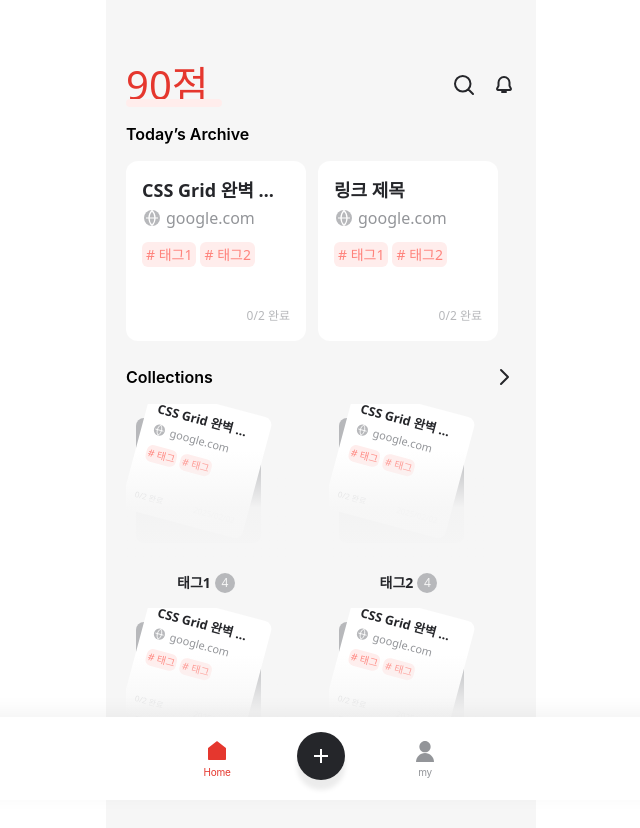
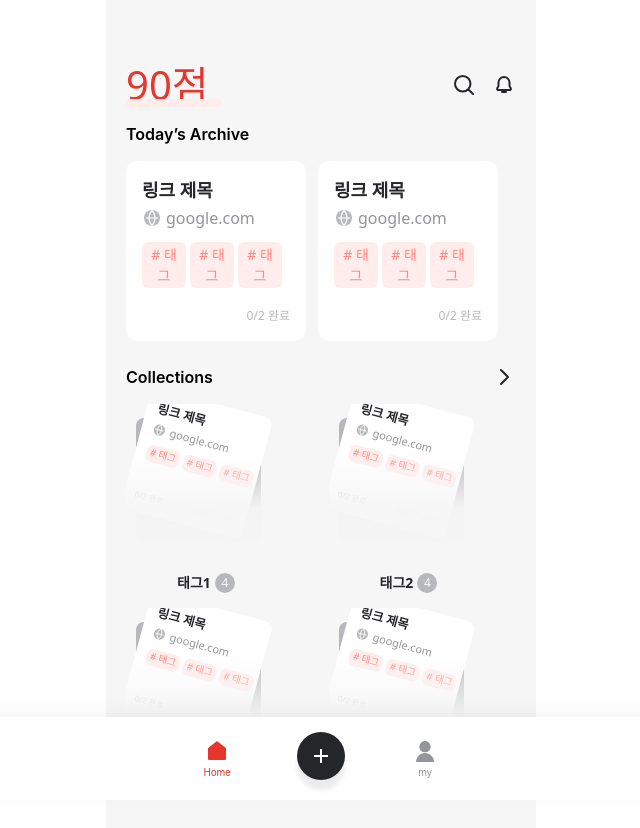
Before and after one commit to 8th-COKERTHON/client-team2, a React (Vite) app: page / in a window 1280 px wide. Shown: the top 828 px of the page, without its empty margins (319-959 px from the left). Built offline with nearby package versions, Linux system fonts and the light colour scheme.

Commit message:
fix: align home screen with figma

```diff
--- a/src/pages/HomePage.tsx
+++ b/src/pages/HomePage.tsx
@@ -2,15 +2,15 @@ import { Link } from "react-router";
 
 import { ROUTES } from "@/constants/routes";
 import { MOCK_BOOKMARKS, MOCK_TAGS } from "@/features/link/api/mockLinks";
-import { TagBadge } from "@/features/link/components/TagBadge";
 import type { Bookmark, Tag } from "@/features/link/types";
 
 const TODAY_ARCHIVE_ITEMS = MOCK_BOOKMARKS.slice(0, 2);
 const COLLECTION_TAGS = [
   ...MOCK_TAGS,
-  { id: "study", name: "학업" },
-  { id: "career", name: "학업" },
+  { id: "tag-3", name: "태그3" },
+  { id: "tag-4", name: "태그4" },
 ] satisfies Tag[];
+const HOME_TAGS = ["tag-1", "tag-2", "tag-3"];
 
 function SearchIcon() {
   return (
@@ -70,6 +70,22 @@ function SiteIcon({ className = "size-5" }: { className?: string }) {
   );
 }
 
+function HomeTag({ size = "default" }: { size?: "default" | "small" }) {
+  const isSmall = size === "small";
+
+  return (
+    <span
+      className={`shrink-0 rounded-md bg-main-100 text-center font-medium text-main-300 ${
+        isSmall
+          ? "w-[34px] px-[2px] py-px text-[9.72px] leading-[1.5]"
+          : "w-11 px-1 py-0.5 text-[14px] leading-[1.5]"
+      }`}
+    >
+      # 태그
+    </span>
+  );
+}
+
 type ArchiveCardProps = {
   bookmark: Bookmark;
 };
@@ -85,7 +101,7 @@ function ArchiveCard({ bookmark }: ArchiveCardProps) {
       <div className="flex flex-col gap-3">
         <div className="flex flex-col gap-0.5">
           <h2 className="line-clamp-1 text-[18px] leading-[1.5] font-semibold text-grayscale-800">
-            {bookmark.title}
+            링크 제목
           </h2>
           <div className="flex items-center gap-1">
             <SiteIcon />
@@ -95,9 +111,9 @@ function ArchiveCard({ bookmark }: ArchiveCardProps) {
           </div>
         </div>
 
-        <div className="flex flex-wrap gap-1 overflow-hidden">
-          {bookmark.tags.slice(0, 3).map((tag) => (
-            <TagBadge key={tag.id} tag={tag} />
+        <div className="flex gap-1 overflow-hidden">
+          {HOME_TAGS.map((tag) => (
+            <HomeTag key={tag} />
           ))}
         </div>
       </div>
@@ -128,7 +144,7 @@ function CollectionCard({ tag, count, sample }: CollectionCardProps) {
             <div className="flex flex-col gap-2">
               <div className="flex flex-col gap-0.5">
                 <p className="line-clamp-1 text-[12.5px] leading-[1.5] font-semibold text-grayscale-800">
-                  {sample.title}
+                  링크 제목
                 </p>
                 <div className="flex items-center gap-1">
                   <SiteIcon className="size-[14px]" />
@@ -138,13 +154,8 @@ function CollectionCard({ tag, count, sample }: CollectionCardProps) {
                 </div>
               </div>
               <div className="flex gap-1">
-                {sample.tags.slice(0, 2).map((sampleTag) => (
-                  <span
-                    key={sampleTag.id}
-                    className="rounded-md bg-main-100 px-0.5 py-px text-[10px] leading-[1.5] font-medium text-main-300"
-                  >
-                    # 태그
-                  </span>
+                {HOME_TAGS.map((sampleTag) => (
+                  <HomeTag key={sampleTag} size="small" />
                 ))}
               </div>
             </div>
@@ -175,7 +186,7 @@ export function HomePage() {
 
   return (
     <main className="mx-auto min-h-screen w-full max-w-[430px] bg-grayscale-000 pb-[140px] text-grayscale-900">
-      <header className="bg-grayscale-000 px-5 pt-[60px]">
+      <header className="fixed top-0 right-0 left-0 z-40 mx-auto w-full max-w-[430px] bg-grayscale-000 px-5 pt-[60px]">
         <div className="flex h-[50px] items-center justify-between">
           <div className="relative">
             <p className="text-[40px] leading-[1.5] font-normal text-main">
@@ -203,7 +214,8 @@ export function HomePage() {
         </div>
       </header>
 
-      <section className="mt-3 overflow-hidden">
+      <div className="pt-[122px]">
+        <section className="overflow-hidden">
           <div className="px-5">
             <h1 className="font-poppins text-[16px] leading-[1.5] font-semibold text-black">
               Today’s Archive
@@ -241,6 +253,7 @@ export function HomePage() {
             ))}
           </div>
         </section>
+      </div>
     </main>
   );
 }
```
Lines whose indentation alone changed are shown as unchanged.
